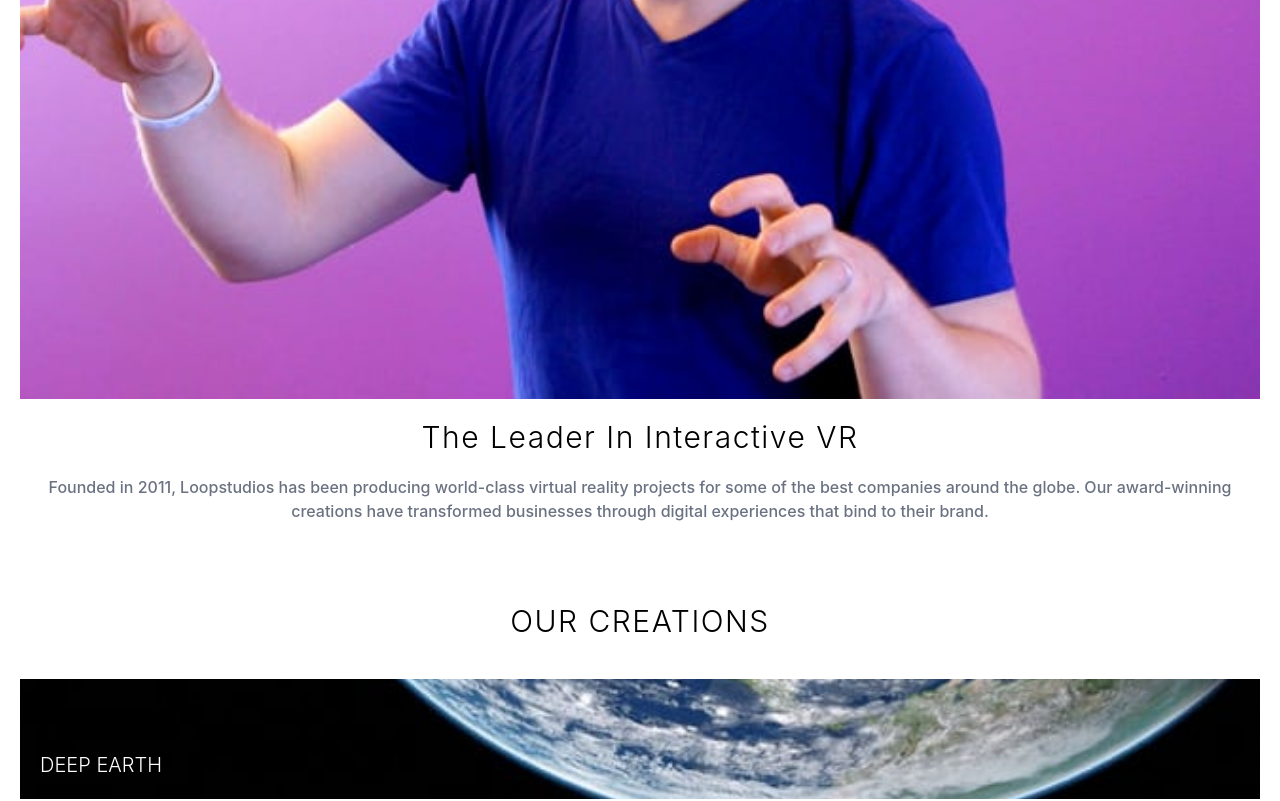
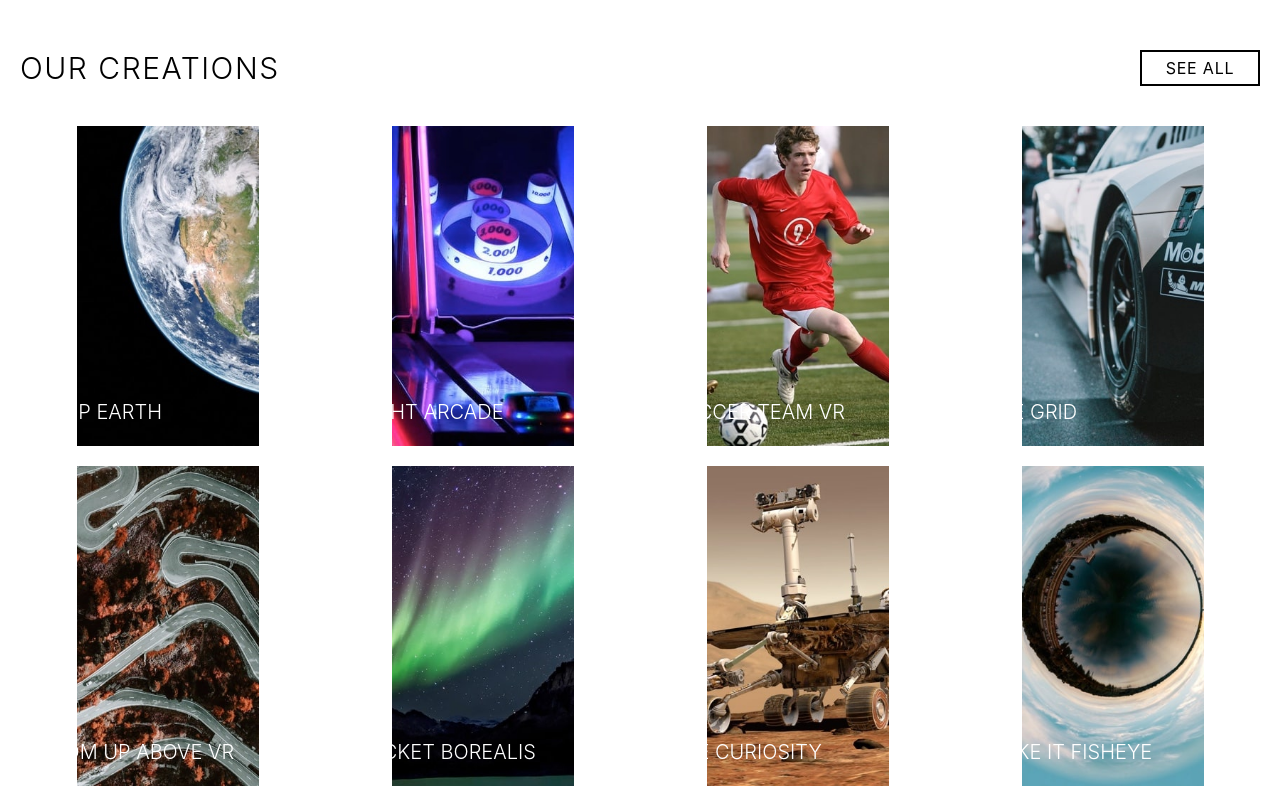
Before and after one commit to JoshuaM04/LoopStudios-Landing-Page, a React (Vite) app: page / in a window 1280 px wide. Shown: the part 1180-1981 px from the top of the page. Built offline with nearby package versions, Linux system fonts and the light colour scheme.

Commit message:
Added some breakpoints to the body of the webpage and overlayed the 'The Leader in Interactive VR' text section over its related image on desktop resolutions.

```diff
--- a/src/components/Body.tsx
+++ b/src/components/Body.tsx
@@ -2,42 +2,55 @@ import interactiveImg from "../assets/images/mobile/image-interactive.jpg";
 
 export default function Body() {
     const boxes = ["DEEP EARTH", "NIGHT ARCADE", "SOCCER TEAM VR", "THE GRID", "FROM UP ABOVE VR", "POCKET BOREALIS", "THE CURIOSITY", "MAKE IT FISHEYE"];
-    const bgImage = ["bg-[url(assets/images/mobile/image-deep-earth.jpg)]", "bg-[url(assets/images/mobile/image-night-arcade.jpg)]", "bg-[url(assets/images/mobile/image-soccer-team.jpg)]", "bg-[url(assets/images/mobile/image-grid.jpg)]",
+    const bgImageMobile = ["bg-[url(assets/images/mobile/image-deep-earth.jpg)]", "bg-[url(assets/images/mobile/image-night-arcade.jpg)]", "bg-[url(assets/images/mobile/image-soccer-team.jpg)]", "bg-[url(assets/images/mobile/image-grid.jpg)]",
                             "bg-[url(assets/images/mobile/image-from-above.jpg)]", "bg-[url(assets/images/mobile/image-pocket-borealis.jpg)]", "bg-[url(assets/images/mobile/image-curiosity.jpg)]", "bg-[url(assets/images/mobile/image-fisheye.jpg)]"];
+    const bgImageDesktop = ["bg-[url(assets/images/desktop/image-deep-earth.jpg)]", "bg-[url(assets/images/desktop/image-night-arcade.jpg)]", "bg-[url(assets/images/desktop/image-soccer-team.jpg)]", "bg-[url(assets/images/desktop/image-grid.jpg)]",
+                            "bg-[url(assets/images/desktop/image-from-above.jpg)]", "bg-[url(assets/images/desktop/image-pocket-borealis.jpg)]", "bg-[url(assets/images/desktop/image-curiosity.jpg)]", "bg-[url(assets/images/desktop/image-fisheye.jpg)]"];
     let count = -1;
 
     return (
-        <main className="flex flex-col gap-20">
-            <section className="flex flex-col gap-5">
-                <img src={interactiveImg} alt="A man in a blue t-shirt wearing a VR-headset and is in a T-Rex like posture with his arms." />
+        <main className="grid grid-cols-1 gap-20 w-full md:gap-50">
+            <section className="flex flex-col gap-5 items-center md:items-start w-full md:relative md:max-w-[800px] md:place-self-center">
+                <img src={interactiveImg} alt="A man in a blue t-shirt wearing a VR-headset and is in a T-Rex like posture with his arms." className="md:h-75 md:w-100" />
 
-                <h2 className="text-3xl tracking-wider font-light capitalize">The leader in interactive VR</h2>
-
-                <p className="text-gray-500 font-medium">
+                <div className="flex flex-col md:text-left md:gap-5 md:w-90 md:absolute md:top-30 md:right-30 md:p-10 bg-white">
+                    <h2 className="text-3xl tracking-wider font-light capitalize md:text-4xl">The leader in interactive VR</h2>
+                    <p className="text-gray-500 font-medium md:text-xs">
                         Founded in 2011, Loopstudios has been producing world-class virtual reality
                         projects for some of the best companies around the globe. Our award-winning
                         creations have transformed businesses through digital experiences that bind
                         to their brand.
                     </p>
+                </div>
             </section>
 
-            <section className="flex flex-col gap-10 items-center">
-                <h2 className="text-3xl tracking-wider font-light uppercase">Our creations</h2>
+            <section className="grid grid-cols-1 gap-10">
+                <div className="flex justify-center md:justify-between">
+                    <h2 className="text-3xl tracking-wider font-light uppercase md:place-self-start">Our creations</h2>
+                    <button className="uppercase tracking-wider border-2 w-30 p-1 transition delay-150 duration-300 ease-in-out hover:scale-115 active:scale-115 select-none hover:cursor-pointer place-self-center max-md:hidden max-md:aria-hidden">See all</button>
+                </div>
 
-                <div className="grid grid-rows-8 gap-5 w-full">
+                <div className="grid grid-rows-8 gap-5 w-full md:grid-rows-2 md:grid-cols-4">
                 {
                     boxes.map((item, index) => {
                     count++;
                     return (
-                        <section key={index} className={`[ text-white text-xl text-bottom font-light ] [ transition delay-150 duration-300 ease-in-out hover:scale-105 active:scale-105 hover:cursor-pointer ] [ ${bgImage[count]} bg-center bg-cover bg-no-repeat ] [ p-5 ] [ min-h-30 ] [ relative ]`}>
+                        <div>
+                            <section key={index}
+                                     className={`[ text-white text-xl text-bottom font-light ] [ transition delay-150 duration-300 ease-in-out hover:scale-105 active:scale-105 hover:cursor-pointer ] [ ${bgImageMobile[count]} bg-center bg-cover bg-no-repeat ] [ p-5 ] [ min-h-30 ] [ relative ] md:hidden md-aria-hidden`}>
                                 <h3 className="absolute bottom-5 select-none">{item}</h3>
                             </section>
+                            <section key={index}
+                                     className={`[ text-white text-xl text-bottom font-light ] [ transition delay-150 duration-300 ease-in-out hover:scale-105 active:scale-105 hover:cursor-pointer ] [ ${bgImageDesktop[count]} bg-center bg-contain bg-no-repeat ] [ p-5 ] [ min-h-80 ] [ relative ] max-md:hidden max-md:aria-hidden`}>
+                                <h3 className="absolute bottom-5 select-none">{item}</h3>
+                            </section>
+                        </div>
                     )
                     })
                 }
                 </div>
 
-                <button className="uppercase tracking-wider border-2 w-30 p-1 transition delay-150 duration-300 ease-in-out hover:scale-115 active:scale-115 select-none hover:cursor-pointer">See all</button>
+                <button className="uppercase tracking-wider border-2 w-30 p-1 transition delay-150 duration-300 ease-in-out hover:scale-115 active:scale-115 select-none hover:cursor-pointer place-self-center md:hidden md:aria-hidden">See all</button>
             </section>
         </main>
     )
```
Lines whose indentation alone changed are shown as unchanged.
